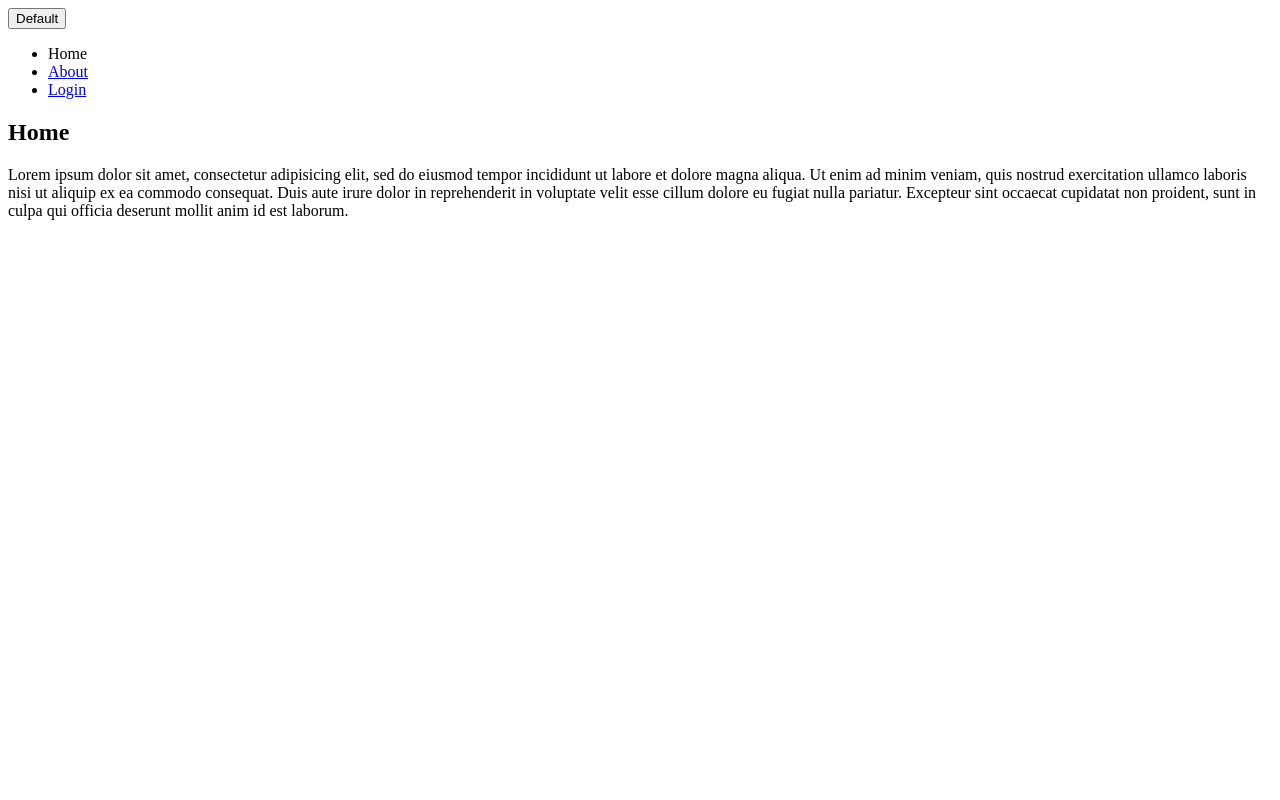
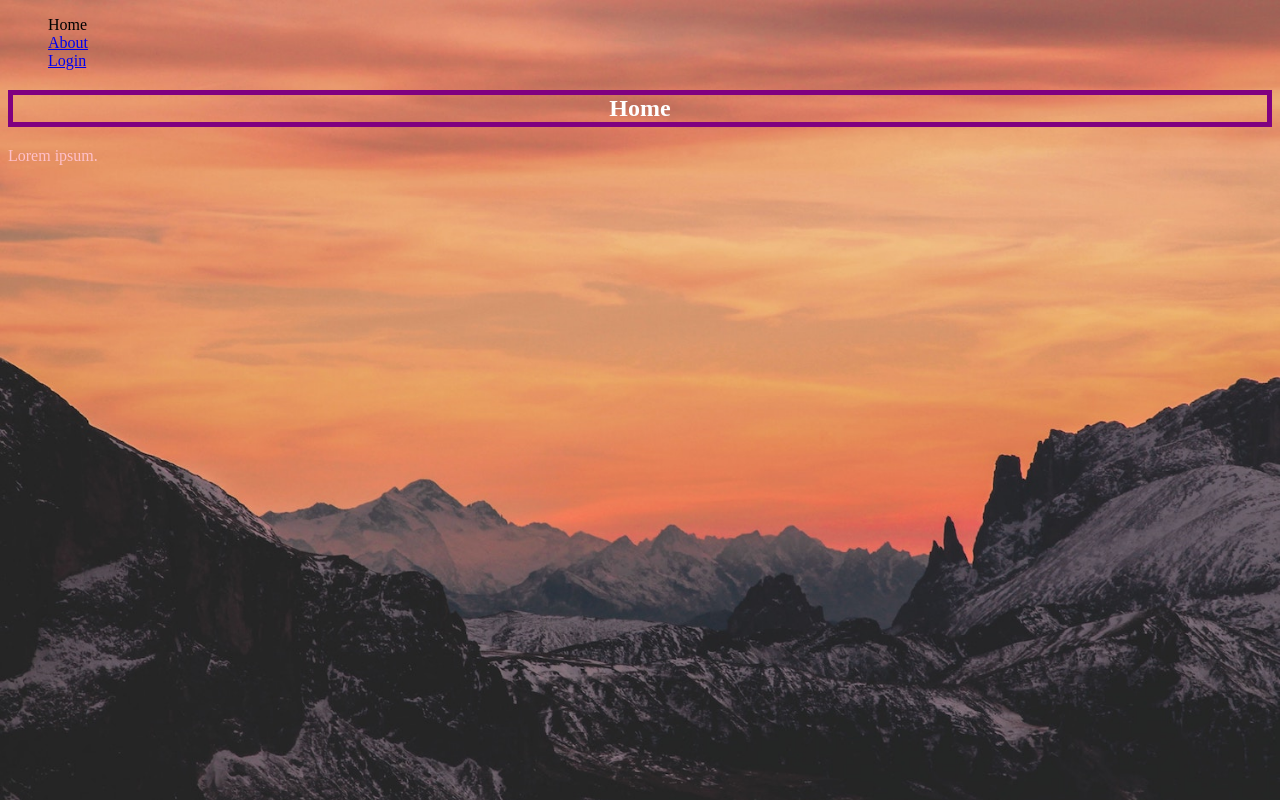
Before and after one commit to IamJamesRooke/ztm_web_developer, a plain HTML site: page 03_css/index.html in a window 1280 px wide. Drawn offline with Linux system fonts and the light colour scheme.

Commit message:
css selectors

```diff
--- a/03_css/index.html
+++ b/03_css/index.html
@@ -2,10 +2,10 @@
 <!DOCTYPE html>
 <html>
 <head>
-  <title>My first website!</title>
+  <title>CSS</title>
+  <link rel="stylesheet" type="text/css" href="style.css">
 </head>
 <body>
-  <button class="btn btn-primary">Default</button>
   <header>
     <nav>
       <ul>
@@ -17,12 +17,7 @@
   </header>
   <section>
     <h2>Home</h2>
-    <p>Lorem ipsum dolor sit amet, consectetur adipisicing elit, sed do eiusmod
-    tempor incididunt ut labore et dolore magna aliqua. Ut enim ad minim veniam,
-    quis nostrud exercitation ullamco laboris nisi ut aliquip ex ea commodo
-    consequat. Duis aute irure dolor in reprehenderit in voluptate velit esse
-    cillum dolore eu fugiat nulla pariatur. Excepteur sint occaecat cupidatat non
-    proident, sunt in culpa qui officia deserunt mollit anim id est laborum.</p>
+    <p>Lorem ipsum.</p>
   </section>
 </body>
 </html>
--- /dev/null
+++ b/03_css/style.css
@@ -0,0 +1,21 @@
+
+body {
+    background-image: url("background_image.jpg");
+    background-size: cover;
+}
+
+h2 {
+    color: white;
+    text-align: center;
+    border: 5px solid purple;
+    cursor: pointer;
+}
+
+p{
+    color: pink;
+}
+
+li {
+    list-style: none;
+    display: in;
+}
```
Also changed, not shown: 03_css/background_image.jpg (added).
